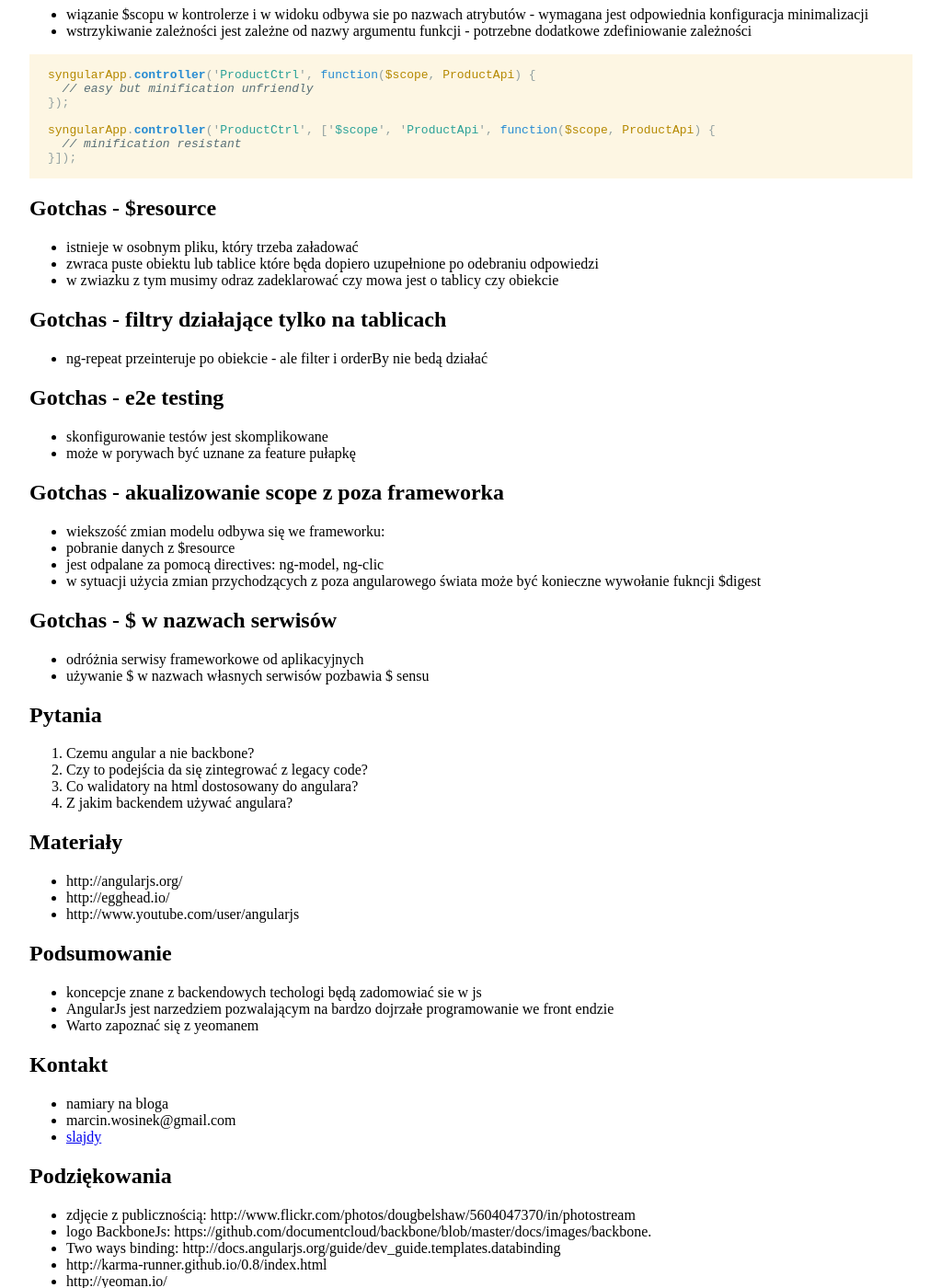
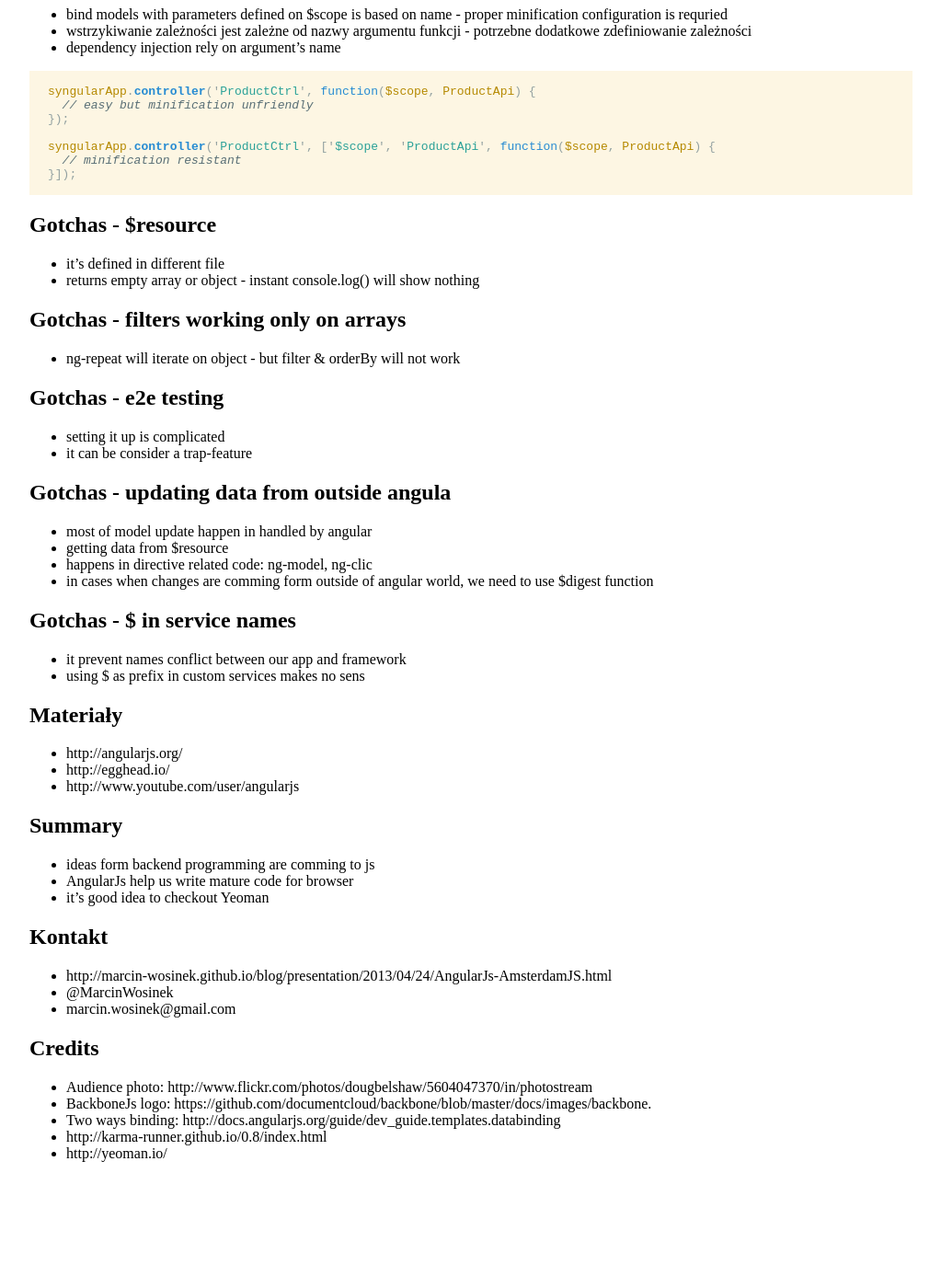
Before and after one commit to marcin-wosinek/blog, a Jekyll site: the page built from _posts/2013-04-24-AngularJs-AmsterdamJS.md, in a window 1280 px wide and 1400 px high, scrolled down 8282 px. Shown: the whole window at 92% size, without its empty margins (128-1151 px from the left). Built offline with Jekyll 4.4.1, drawn with Linux system fonts in a browser that asks for light colours; after the commit the page ends 9577 px from its top, so only the background shows below that; some of the changed text lies outside the part shown.

Commit message:
Part of work

````diff
--- a/_posts/2013-04-24-AngularJs-AmsterdamJS.md
+++ b/_posts/2013-04-24-AngularJs-AmsterdamJS.md
@@ -435,9 +435,10 @@ angular.module('blink', [])
 </ul>
 ```
 
-## Gotchas - minimalizowanie kodu
-* wiązanie $scopu w kontrolerze i w widoku odbywa sie po nazwach atrybutów - wymagana jest odpowiednia konfiguracja minimalizacji
+## Gotchas - code minification
+* bind models with parameters defined on $scope is based on name - proper minification configuration is requried
 * wstrzykiwanie zależności jest zależne od nazwy argumentu funkcji - potrzebne dodatkowe zdefiniowanie zależności
+* dependency injection rely on argument's name
 
 ```js
 syngularApp.controller('ProductCtrl', function($scope, ProductApi) {
@@ -450,51 +451,44 @@ syngularApp.controller('ProductCtrl', ['$scope', 'ProductApi', function($scope,
 ```
 
 ## Gotchas - $resource
-* istnieje w osobnym pliku, który trzeba załadować
-* zwraca puste obiektu lub tablice które będa dopiero uzupełnione po odebraniu odpowiedzi
-* w zwiazku z tym musimy odraz zadeklarować czy mowa jest o tablicy czy obiekcie
+* it's defined in different file
+* returns empty array or object - instant console.log() will show nothing
 
-## Gotchas - filtry działające tylko na tablicach
-* ng-repeat przeinteruje po obiekcie - ale filter i orderBy nie bedą działać
+## Gotchas - filters working only on arrays
+* ng-repeat will iterate on object - but filter & orderBy will not work
 
 ## Gotchas - e2e testing
-* skonfigurowanie testów jest skomplikowane
-* może w porywach być uznane za feature pułapkę
+* setting it up is complicated
+* it can be consider a trap-feature
 
-## Gotchas - akualizowanie scope z poza frameworka
-* wiekszość zmian modelu odbywa się we frameworku:
- * pobranie danych z $resource
- * jest odpalane za pomocą directives: ng-model, ng-clic
-* w sytuacji użycia zmian przychodzących z poza angularowego świata może być konieczne wywołanie fukncji $digest
+## Gotchas - updating data from outside angula
+* most of model update happen in handled by angular
+ * getting data from $resource
+ * happens in directive related code: ng-model, ng-clic
+* in cases when changes are comming form outside of angular world, we need to use $digest function
 
-## Gotchas - $ w nazwach serwisów
-* odróżnia serwisy frameworkowe od aplikacyjnych
-* używanie $ w nazwach własnych serwisów pozbawia $ sensu
-
-## Pytania
-1. Czemu angular a nie backbone?
-2. Czy to podejścia da się zintegrować z legacy code?
-3. Co walidatory na html dostosowany do angulara?
-4. Z jakim backendem używać angulara?
+## Gotchas - $ in service names
+* it prevent names conflict between our app and framework
+* using $ as prefix in custom services makes no sens
 
 ## Materiały
 * http://angularjs.org/
 * http://egghead.io/
 * http://www.youtube.com/user/angularjs
 
-## Podsumowanie
-* koncepcje znane z backendowych techologi będą zadomowiać sie w js
-* AngularJs jest narzedziem pozwalającym na bardzo dojrzałe programowanie we front endzie
-* Warto zapoznać się z yeomanem
+## Summary
+* ideas form backend programming are comming to js
+* AngularJs help us write mature code for browser
+* it's good idea to checkout Yeoman
 
 ## Kontakt
-* namiary na bloga
+* http://marcin-wosinek.github.io/blog/presentation/2013/04/24/AngularJs-AmsterdamJS.html
+* @MarcinWosinek
 * marcin.wosinek@gmail.com
-* [slajdy](https://docs.google.com/presentation/d/1fSW9dXL0Q5PCYUwiB7Z9QH4WuLGBME9k1-X06IDF2wI/edit?usp=sharing)
 
-## Podziękowania
-* zdjęcie z publicznością: http://www.flickr.com/photos/dougbelshaw/5604047370/in/photostream
-* logo BackboneJs: https://github.com/documentcloud/backbone/blob/master/docs/images/backbone.
+## Credits
+* Audience photo: http://www.flickr.com/photos/dougbelshaw/5604047370/in/photostream
+* BackboneJs logo: https://github.com/documentcloud/backbone/blob/master/docs/images/backbone.
 * Two ways binding: http://docs.angularjs.org/guide/dev_guide.templates.databinding
 * http://karma-runner.github.io/0.8/index.html
 * http://yeoman.io/
````
Also changed, not shown: _posts/2013-05-18-2-Warsztaty-AngularJs-Akai-Poznan.md (added, +30 -0 lines).
